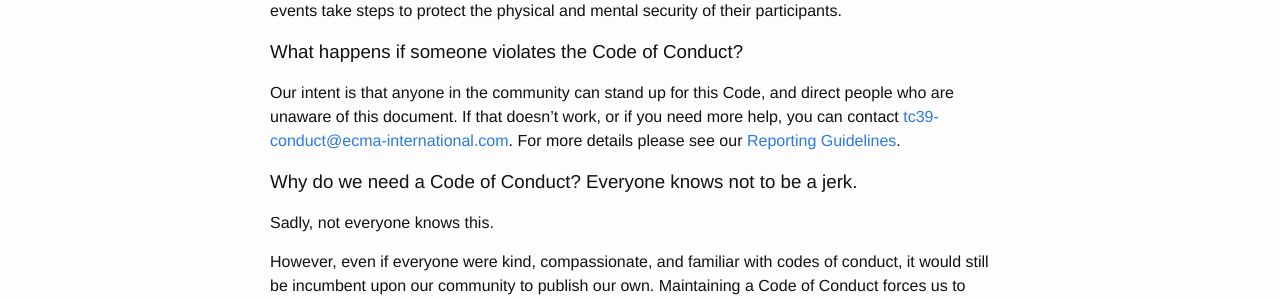
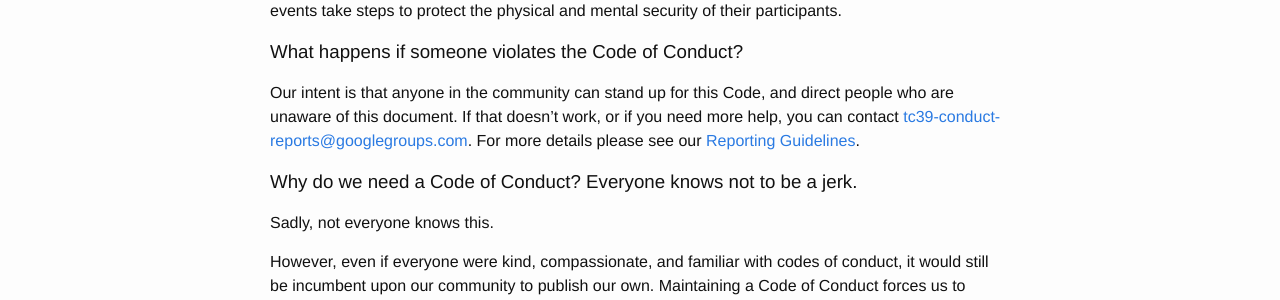
Before and after one commit to tc39/code-of-conduct, a Jekyll site: the page built from FAQ.md, in a window 1280 px wide. Shown: the part 902-1202 px from the top of the page. Built offline with Jekyll 4.4.1, drawn with Linux system fonts in a browser that asks for light colours.

Commit message:
Fix email address from FAQ

```diff
--- a/FAQ.md
+++ b/FAQ.md
@@ -29,7 +29,7 @@ Real-life events, however, require a bit more care. TC39 wants to be sure that a
 
 ### What happens if someone violates the Code of Conduct?
 
-Our intent is that anyone in the community can stand up for this Code, and direct people who are unaware of this document. If that doesn't work, or if you need more help, you can contact [tc39-conduct@ecma-international.com][tc39-conduct]. For more details please see our [Reporting Guidelines][].
+Our intent is that anyone in the community can stand up for this Code, and direct people who are unaware of this document. If that doesn't work, or if you need more help, you can contact [tc39-conduct-reports@googlegroups.com][tc39-conduct]. For more details please see our [Reporting Guidelines][].
 
 ### Why do we need a Code of Conduct? Everyone knows not to be a jerk.
 
@@ -42,5 +42,5 @@ However, even if everyone were kind, compassionate, and familiar with codes of c
 You do -- in _your_ space. If you'd like to hang out in _our_ spaces (as clarified above), we have some simple guidelines to follow. If you want to, for example, form a group where TC39 proposals are discussed using language inappropriate for general channels then nobody's stopping you. We respect your right to establish whatever codes of conduct you want in the spaces that belong to you. Please honor this Code of Conduct in our spaces.
 
 [Code of Conduct]: /code-of-conduct-proposal
-[tc39-conduct]: mailto:tc39-conduct@ecma-international.com
+[tc39-conduct]: mailto:tc39-conduct-reports@googlegroups.com
 [Reporting Guidelines]: /code-of-conduct-proposal/reporting
```
